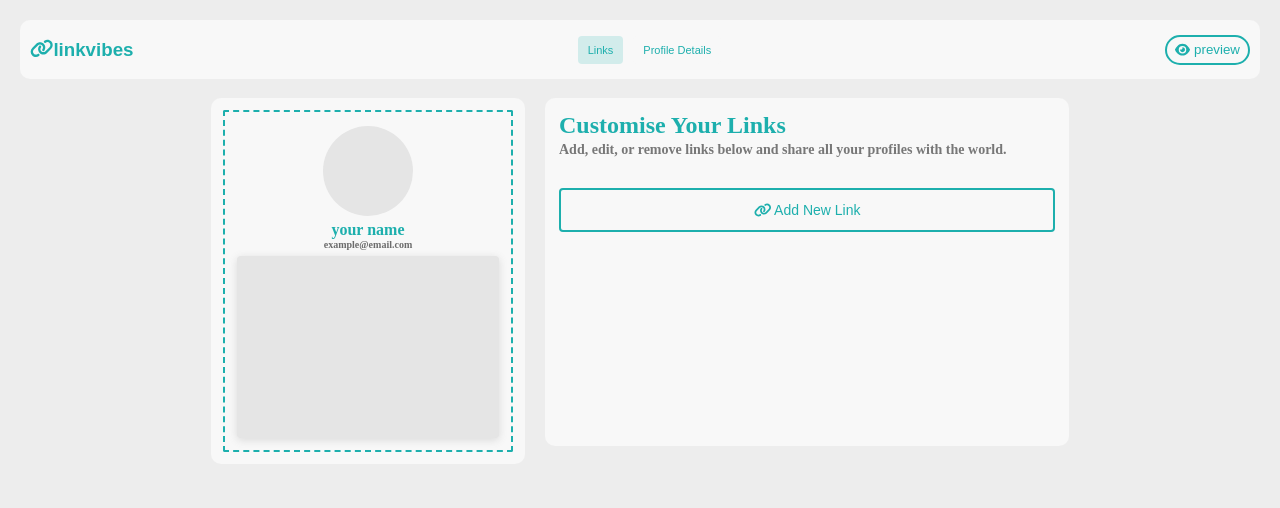
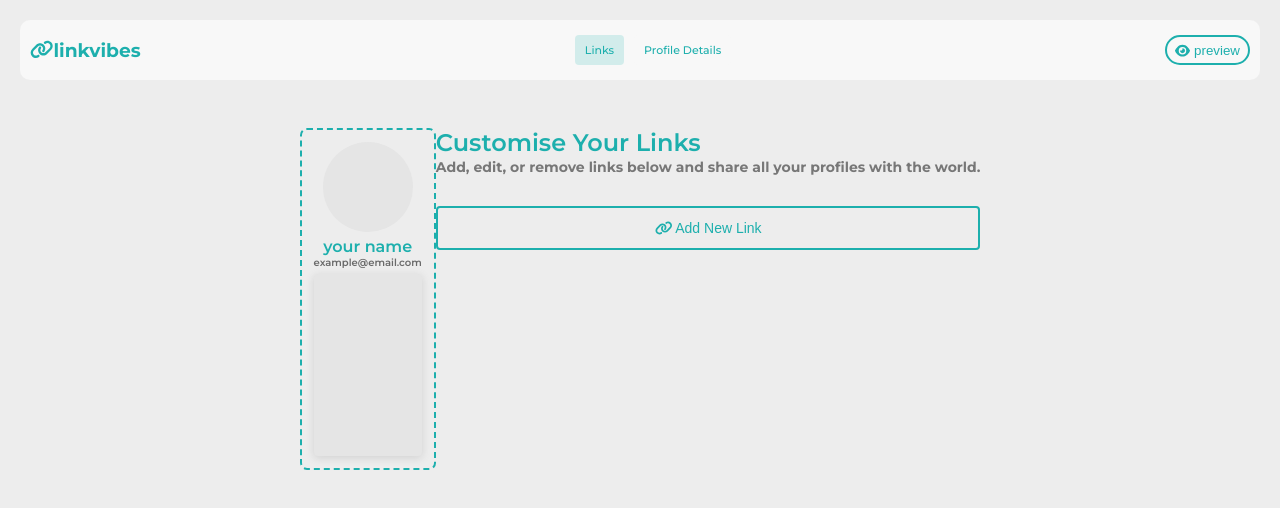
Before and after one commit to danishofcodes/linkvibes, a React (Vite) app: page / in a window 1280 px wide. Shown: the top 508 px of the page. Built offline with nearby package versions, Linux system fonts and the light colour scheme.

Commit message:
Update index.css

```diff
--- a/src/index.css
+++ b/src/index.css
@@ -1,4 +1,7 @@
+@import url('https://fonts.googleapis.com/css2?family=Inter:ital,opsz,wght@0,14..32,100..900;1,14..32,100..900&family=Montserrat:ital,wght@0,100..900;1,100..900&display=swap');
 body {
+    font-family: "Montserrat", sans-serif;
+    font-optical-sizing: auto;
     margin: 20px;
     background-color: #ededed;
 
@@ -22,6 +25,8 @@ nav {
     margin: 0 5px;
     font-size: 11px;
     font-weight: 500;
+    font-family: "Montserrat", sans-serif;
+
 }
 
 .btnsolid:hover {
@@ -87,7 +92,6 @@ nav {
     margin: 15px 5px;
     background-color: #f9f9f9;
     box-shadow: 0 2px 4px rgba(0, 0, 0, 0.1);
-    font-family: Arial, sans-serif;
     box-sizing: border-box;
     overflow: hidden;
 }
@@ -154,7 +158,7 @@ input[type="text"] {
 
 
 }
-
+/*
 .container-card {
     background-color: #f8f8f8;
     height: max-content;
@@ -162,20 +166,21 @@ input[type="text"] {
     padding: 12px;
     border-radius: 10px;
     width: 290px;
-    margin-right: 20px;
+    flex-grow: 1;
+    /* margin-right: 20px;
 }
 
 
 .container-card2 {
     background-color: #f8f8f8;
-
+    flex-grow: 1;
     width: 40%;
     height: max-content;
-    margin-top: 19px;
+
     padding: 14px;
     border-radius: 10px;
 
-}
+} */
 
 .scroll-height {
     height: 188px;
@@ -189,7 +194,10 @@ input[type="text"] {
 
 main {
     display: flex;
+    flex-wrap: wrap-reverse;
     justify-content: center;
+    align-items: start;
+    padding-top: 3em;
 }
 .inpField{
     margin-bottom: 5px;
@@ -291,7 +299,12 @@ main {
 .text-bold {
     font-weight: 600;
 }
-
+.error{
+    color: tomato;
+    font-size: 10px;
+    margin-top: 5px;
+    margin-right: 0px;
+}
 .text-tiny {
     font-size: 10px;
 }
@@ -449,7 +462,9 @@ h5.texttheme {
     box-shadow: rgba(0, 0, 0, 0.16) 0px 1px 4px;
     border-radius: 5px;
 }
-
+.savedlinkBlock:hover{
+  border:1px
+}
 .savedlinkBlock h3 {
     margin: 0;
     padding: 0;
@@ -458,7 +473,8 @@ h5.texttheme {
 .savedlinkBlock a {
     font-size: 12px;
     margin-top: 5px;
-    color: #1dafad;
+    color: #03A9F4;
+    font-weight: 500;
     text-decoration: none;
 }
 
@@ -468,22 +484,43 @@ h5.texttheme {
     align-items: center;
 }
 
-.edit {
+.xsmallbtn {
     background: #e5e5e5;
     border: 1px solid #ddd;
     border-radius: 3px;
     font-size: 11px;
+    font-family: sans-serif;
+    font-weight: 500;
+}
+.xsmallbtn {
+    background: #e5e5e5;
+    border: 1px solid #c2c2c2;
+    border-radius: 3px;
+    font-size: 11px;
+}
+.dangerbtn{
+    background: #ff5252;
+    border: 1px solid #ff3636;
+    color: #fff;
+
 }
 
 .logo {
-    font-family: sans-serif;
+    /* font-family: sans-serif; */
     color: #1dafad;
 }
-
+.iconbox{
+    /* border: 1px solid #fff; */
+    height: 20px;
+    width: 85px;
+    display: flex;
+    align-items: center;
+    justify-content: space-around;
+}
 .borderDashed{
     border: dashed 2px #1dafad;
     padding: 12px;
-    border-radius: 2px;
+    border-radius: 7px;
     height:-webkit-fill-available
 }
 
```
